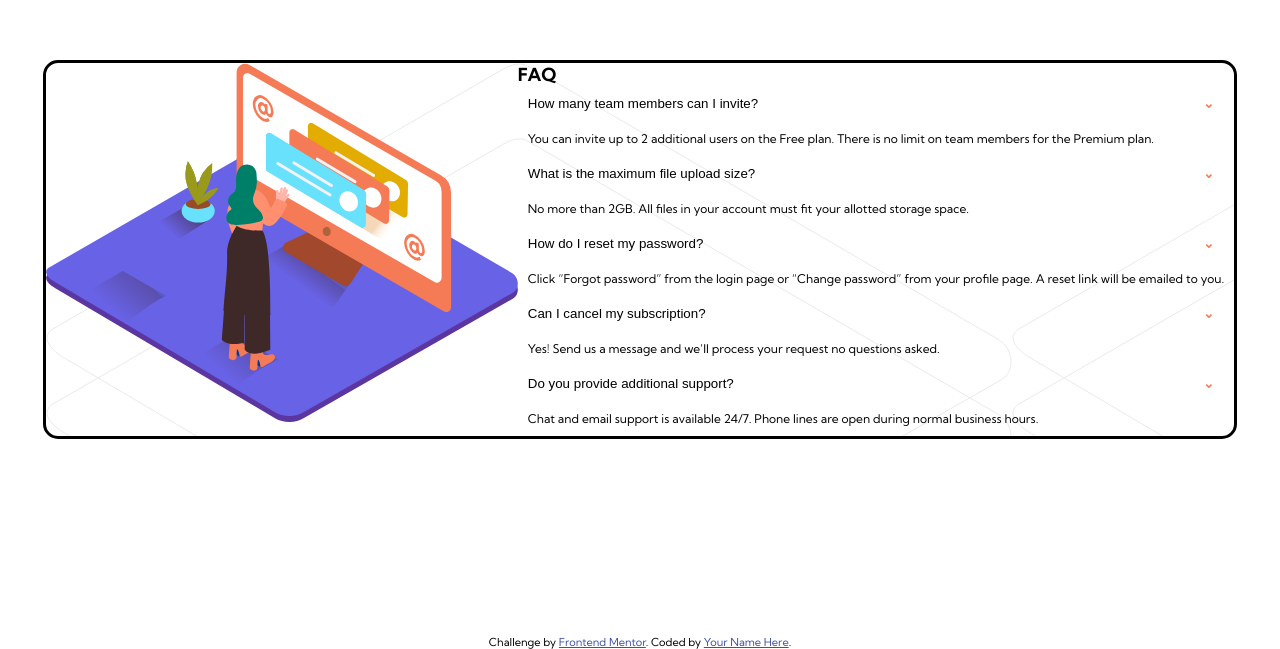
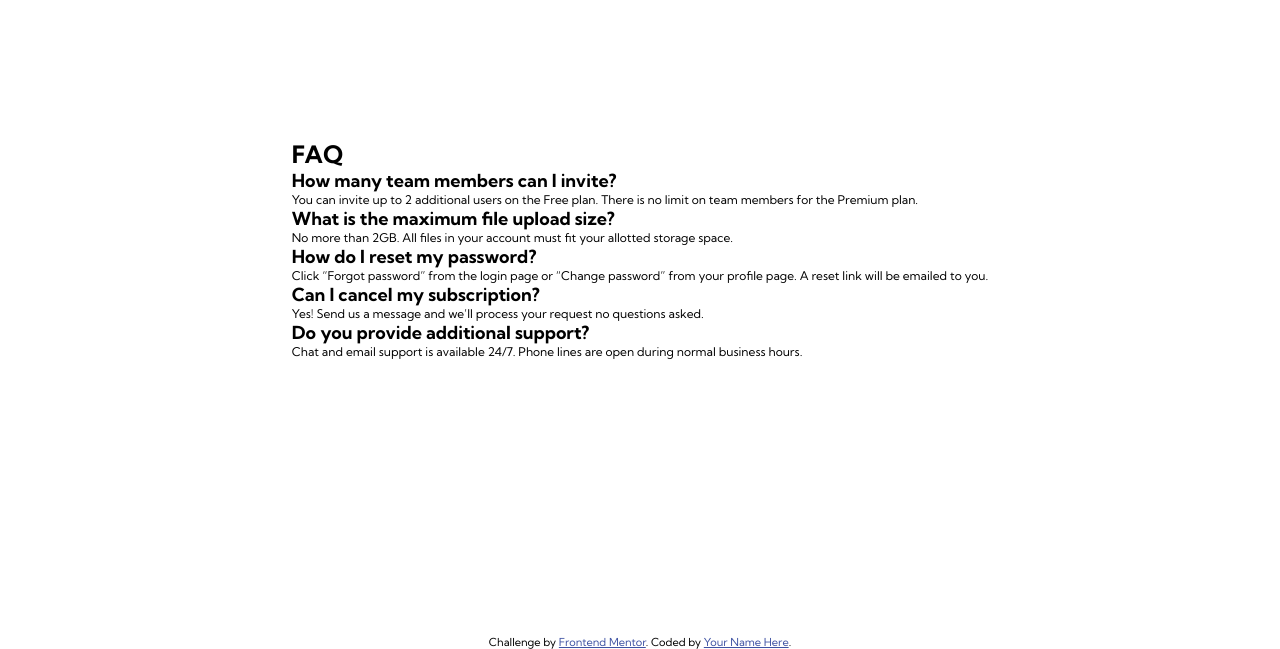
Before and after one commit to Marianellag1/faq-accordioncard-practice, a plain HTML site: page index.html in a window 1280 px wide. Shown: the part 151-800 px from the top of the page. Drawn offline with Linux system fonts and the light colour scheme.

Commit message:
saving changes. changing how html displayed, as w3school version was not working.

```diff
--- a/css/style.css
+++ b/css/style.css
@@ -39,15 +39,15 @@ body {
     font-family: 'Kumbh Sans', sans-serif;
 }
 
-.wrapper {
+/* .wrapper {
     background-image: url(../images/bg-pattern-desktop.svg);
     display: grid;
     grid: auto/ auto auto;
     border: solid black;
     border-radius: 15px;
-}
+} */
 
-.accordion {
+/* .accordion {
     border: none;
     background: none;
     cursor: pointer;
@@ -57,24 +57,24 @@ body {
     text-align: left;
     transition: 0.4s;
     /* when hovering, the transition will take about 0.4s */
-}
+ */
 
-.active,
+/* .active,
 .accordion:hover {
     color: var(--soft-red);
-}
+} */
 
-.accordion:after {
+/* .accordion:after {
     content: "\2304";
     color: var(--soft-red);
     font-weight: 700;
     margin-right: .625rem;
     float: right;
-}
+} */
 
-.active:after {
+/* .active:after {
     content: "\2303" ;
-}
+} */
 
 .panel {
     padding: .625rem;
--- a/index.html
+++ b/index.html
@@ -13,7 +13,40 @@
 </head>
 
 <body>
+
+<div class="accordion">
+  <h1>FAQ</h1>
+
   <div class="wrapper">
+    <h2 class="question">How many team members can I invite?</h2>
+    <p class="answer">You can invite up to 2 additional users on the Free plan. There is no limit on
+      team members for the Premium plan.</p>
+  </div>
+
+  <div class="wrapper">
+    <h2 class="question">What is the maximum file upload size?</h2>
+    <p class="answer"> No more than 2GB. All files in your account must fit your allotted storage space.</p>
+  </div>
+
+  <div class="wrapper">
+    <h2 class="question">How do I reset my password?</h2>
+    <p class="answer">Click “Forgot password” from the login page or “Change password” from your profile page.
+      A reset link will be emailed to you.</p>
+  </div>
+
+  <div class="wrapper">
+    <h2 class="question">Can I cancel my subscription?</h2>
+    <p class="answer">Yes! Send us a message and we’ll process your request no questions asked.</p>
+  </div>
+
+  <div class="wrapper">
+    <h2 class="question">Do you provide additional support?</h2>
+    <p class="answer">Chat and email support is available 24/7. Phone lines are open during normal business hours.</p>
+  </div>
+
+</div>
+
+  <!-- <div class="wrapper">
     <section class="one">
       <figure>
         <img src="./images/illustration-woman-online-desktop.svg" alt="illustration of woman in front of screen">
@@ -60,16 +93,15 @@
         </p>
       </div>
     </section>
-  </div>
+  </div> -->
 
   <footer>
-
     <div class="attribution footer">
       Challenge by <a href="https://www.frontendmentor.io?ref=challenge" target="_blank">Frontend Mentor</a>.
       Coded by <a href="#">Your Name Here</a>.
     </div>
   </footer>
-  <!-- <script src="/js/script.js"></script> -->
+  <script src="./js/script.js"></script>
 </body>
 
 </html>
--- a/js/script.js
+++ b/js/script.js
@@ -0,0 +1,14 @@
+var accQuestion = document.getElementsByClassName("accordion");
+var i;
+
+for (i = 0; i < accQuestion.length; i++) {
+    accQuestion[i].addEventListener("click", function(){
+        this.classList.toggle("active");
+        var panel = this.nextElementsibling;
+        if (panel) {
+            panel = null;
+        } else {
+            panel = panel = "px";
+        }
+    });
+}
```
